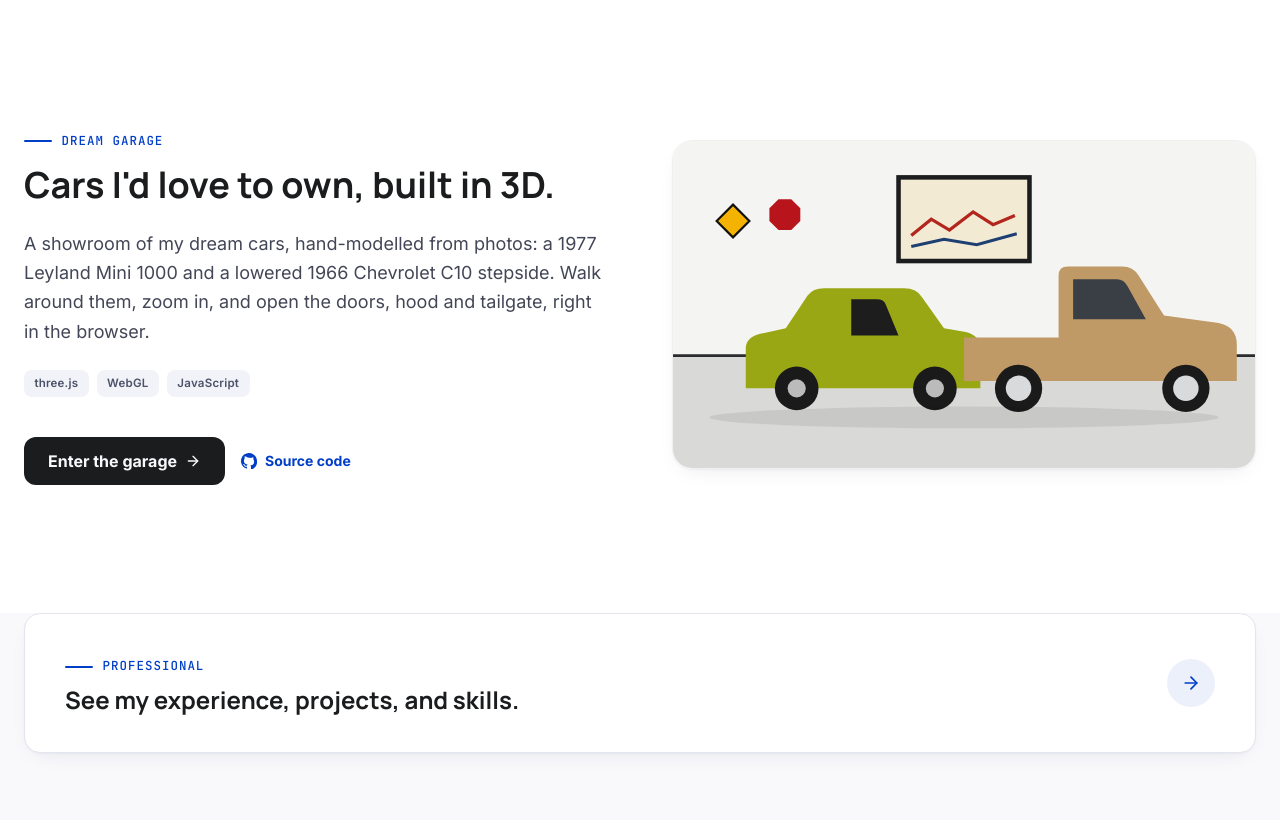
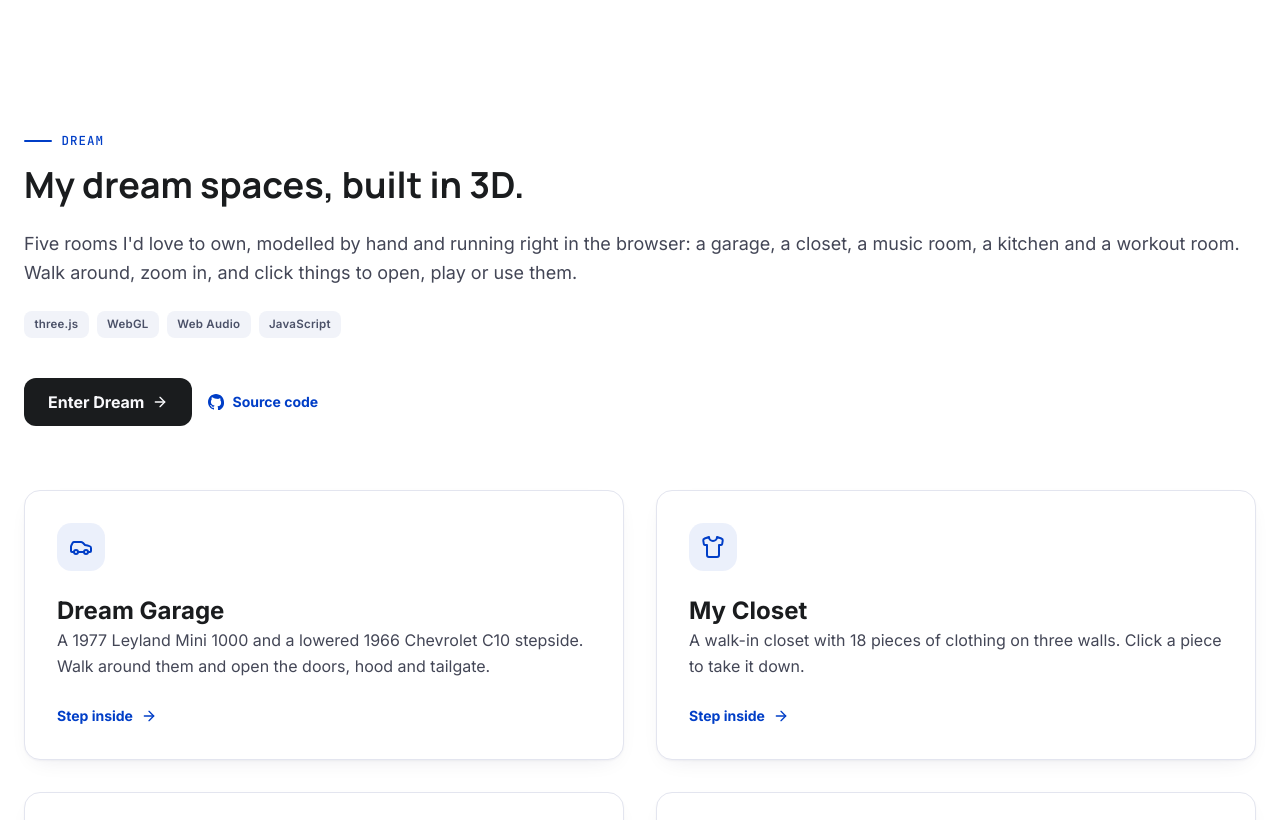
Before and after one commit to brigham4210/brigham4210.github.io, a plain HTML site: page personal.html in a window 1280 px wide. Shown: the part 1980-2800 px from the top of the page. Drawn offline with nearby package versions, Linux system fonts and the light colour scheme.

Commit message:
Replace Dream Garage with full Dream section
Show all five Dream rooms (garage, closet, music room, kitchen,
workout room) on the Beyond Work page and update nav and intro copy.

Co-Authored-By: Claude Opus 5.5 <noreply@anthropic.com>

```diff
--- a/personal.html
+++ b/personal.html
@@ -27,7 +27,7 @@
           <a href="index.html" class="nav-link hover:text-primary transition-colors">Home</a>
           <a href="#youtube" class="nav-link hover:text-primary transition-colors">YouTube</a>
           <a href="#cards" class="nav-link hover:text-primary transition-colors">Cards</a>
-          <a href="#garage" class="nav-link hover:text-primary transition-colors">Garage</a>
+          <a href="#dream" class="nav-link hover:text-primary transition-colors">Dream</a>
           <a href="https://linkedin.com/in/brigham-chen-pai-han" target="_blank" rel="noreferrer" class="bg-primary text-white px-5 py-2 rounded-full text-sm font-semibold hover:bg-primary-container transition-all active:scale-95">
             LinkedIn
           </a>
@@ -40,7 +40,7 @@
         <a href="index.html">Home</a>
         <a href="#youtube">YouTube</a>
         <a href="#cards">Cards</a>
-        <a href="#garage">Garage</a>
+        <a href="#dream">Dream</a>
         <a href="https://linkedin.com/in/brigham-chen-pai-han" target="_blank" rel="noreferrer">LinkedIn ↗</a>
       </div>
     </nav>
@@ -56,7 +56,7 @@
           </h1>
           <p class="text-on-surface-variant text-lg max-w-2xl leading-relaxed">
             When I'm not testing software, I'm watching basketball — and making things about it.
-            Here's where I share NBA breakdowns on YouTube, the collectible cards I design, and the dream cars I build in 3D.
+            Here's where I share NBA breakdowns on YouTube, the collectible cards I design, and the dream rooms I build in 3D.
           </p>
         </div>
       </section>
@@ -147,54 +147,60 @@
         </div>
       </section>
 
-      <!-- Dream Garage -->
-      <section id="garage" class="section-alt py-32 px-6">
-        <div class="max-w-7xl mx-auto grid grid-cols-1 lg:grid-cols-2 gap-16 items-center">
-          <div class="reveal">
-            <p class="eyebrow">Dream Garage</p>
-            <h2 class="font-headline text-4xl font-bold mb-6">Cars I'd love to own, built in 3D.</h2>
+      <!-- Dream -->
+      <section id="dream" class="section-alt py-32 px-6">
+        <div class="max-w-7xl mx-auto">
+          <div class="reveal max-w-3xl mb-16">
+            <p class="eyebrow">Dream</p>
+            <h2 class="font-headline text-4xl font-bold mb-6">My dream spaces, built in 3D.</h2>
             <p class="text-on-surface-variant text-lg leading-relaxed mb-6">
-              A showroom of my dream cars, hand-modelled from photos: a 1977 Leyland Mini 1000 and a lowered
-              1966 Chevrolet C10 stepside. Walk around them, zoom in, and open the doors, hood and tailgate,
-              right in the browser.
+              Five rooms I'd love to own, modelled by hand and running right in the browser: a garage, a closet,
+              a music room, a kitchen and a workout room. Walk around, zoom in, and click things to open, play or use them.
             </p>
             <div class="flex flex-wrap gap-2 mb-10">
-              <span class="tag">three.js</span><span class="tag">WebGL</span><span class="tag">JavaScript</span>
+              <span class="tag">three.js</span><span class="tag">WebGL</span><span class="tag">Web Audio</span><span class="tag">JavaScript</span>
             </div>
             <div class="flex flex-wrap gap-4 items-center">
-              <a href="../Dream/Garage/" class="flex items-center gap-2 bg-on-surface text-surface px-6 py-3 rounded-xl font-bold hover:opacity-90 transition-all active:scale-95">
-                Enter the garage <i data-lucide="arrow-right" class="w-4 h-4"></i>
+              <a href="../Dream/" class="flex items-center gap-2 bg-on-surface text-surface px-6 py-3 rounded-xl font-bold hover:opacity-90 transition-all active:scale-95">
+                Enter Dream <i data-lucide="arrow-right" class="w-4 h-4"></i>
               </a>
               <a href="https://github.com/brigham4210/Dream" target="_blank" rel="noreferrer" class="inline-flex items-center gap-2 text-primary font-bold text-sm hover:underline">
                 <svg class="w-4 h-4" aria-hidden="true"><use href="#i-github" /></svg> Source code
               </a>
             </div>
           </div>
-          <a href="../Dream/Garage/" class="garage-art reveal" aria-label="Open the Dream Garage">
-            <svg viewBox="0 0 320 180" aria-hidden="true">
-              <rect width="320" height="118" fill="#f4f4f2" />
-              <rect y="118" width="320" height="62" fill="#d9dad8" />
-              <path d="M0 118H320" stroke="#2a2b2d" stroke-width="1.5" />
-              <rect x="124" y="20" width="72" height="46" fill="#f3ead3" stroke="#1c1d1f" stroke-width="2.5" />
-              <path d="M131 52l11-9 10 6 13-10 11 7 12-5" stroke="#b3261e" stroke-width="1.8" fill="none" />
-              <path d="M131 58l18-4 18 3 22-6" stroke="#1d3f72" stroke-width="1.6" fill="none" />
-              <path d="M24 44l9-9 9 9-9 9z" fill="#f5b301" stroke="#111" stroke-width="1.2" />
-              <path d="M58 32h7l5 5v7l-5 5h-7l-5-5v-7z" fill="#b8141c" />
-              <g transform="translate(40 136)">
-                <path d="M0 0v-22q0-6 8-8l14-3 12-18q3-4 9-4h44q7 0 10 5l12 17 12 2q8 2 8 9v22z" fill="#9aa714" />
-                <path d="M84 -29l-7-17q-1-3-5-3H58v20z" fill="#1d1d1d" />
-                <circle cx="28" cy="0" r="12" fill="#1a1a1a" /><circle cx="104" cy="0" r="12" fill="#1a1a1a" />
-                <circle cx="28" cy="0" r="5" fill="#bbb" /><circle cx="104" cy="0" r="5" fill="#bbb" />
-              </g>
-              <g transform="translate(160 136)">
-                <path d="M0 -4v-24h52v-34q0-5 5-5h30q6 0 9 5l14 22 30 4q10 2 10 12v20z" fill="#c09a66" />
-                <path d="M60 -38v-22h24q4 0 6 4l10 18z" fill="#3a3f45" />
-                <circle cx="30" cy="0" r="13" fill="#1a1a1a" /><circle cx="122" cy="0" r="13" fill="#1a1a1a" />
-                <circle cx="30" cy="0" r="7" fill="#d8dadc" /><circle cx="122" cy="0" r="7" fill="#d8dadc" />
-              </g>
-              <ellipse cx="160" cy="152" rx="140" ry="6" fill="#000" opacity=".08" />
-            </svg>
-          </a>
+          <div class="grid grid-cols-1 md:grid-cols-2 lg:grid-cols-3 gap-8">
+            <a href="../Dream/Garage/" class="project-card reveal block">
+              <div class="project-icon"><i data-lucide="car" class="w-6 h-6"></i></div>
+              <h3 class="text-2xl font-bold mb-3">Dream Garage</h3>
+              <p class="text-on-surface-variant leading-relaxed mb-6">A 1977 Leyland Mini 1000 and a lowered 1966 Chevrolet C10 stepside. Walk around them and open the doors, hood and tailgate.</p>
+              <span class="inline-flex items-center gap-2 text-primary font-bold text-sm">Step inside <i data-lucide="arrow-right" class="w-4 h-4"></i></span>
+            </a>
+            <a href="../Dream/Closet/" class="project-card reveal block">
+              <div class="project-icon"><i data-lucide="shirt" class="w-6 h-6"></i></div>
+              <h3 class="text-2xl font-bold mb-3">My Closet</h3>
+              <p class="text-on-surface-variant leading-relaxed mb-6">A walk-in closet with 18 pieces of clothing on three walls. Click a piece to take it down.</p>
+              <span class="inline-flex items-center gap-2 text-primary font-bold text-sm">Step inside <i data-lucide="arrow-right" class="w-4 h-4"></i></span>
+            </a>
+            <a href="../Dream/Music/" class="project-card reveal block">
+              <div class="project-icon"><i data-lucide="music" class="w-6 h-6"></i></div>
+              <h3 class="text-2xl font-bold mb-3">My Music Room</h3>
+              <p class="text-on-surface-variant leading-relaxed mb-6">A grand piano, guitars, a bass, a drum kit, a cajón and a singing studio. Click the keys, strings and drums to play them.</p>
+              <span class="inline-flex items-center gap-2 text-primary font-bold text-sm">Step inside <i data-lucide="arrow-right" class="w-4 h-4"></i></span>
+            </a>
+            <a href="../Dream/Kitchen/" class="project-card reveal block">
+              <div class="project-icon"><i data-lucide="chef-hat" class="w-6 h-6"></i></div>
+              <h3 class="text-2xl font-bold mb-3">My Dream Kitchen</h3>
+              <p class="text-on-surface-variant leading-relaxed mb-6">A marble island, a six-burner range, a wood-fired pizza oven and a Korean barbecue table. Toss the wok or light the grill.</p>
+              <span class="inline-flex items-center gap-2 text-primary font-bold text-sm">Step inside <i data-lucide="arrow-right" class="w-4 h-4"></i></span>
+            </a>
+            <a href="../Dream/Gym/" class="project-card reveal block">
+              <div class="project-icon"><i data-lucide="dumbbell" class="w-6 h-6"></i></div>
+              <h3 class="text-2xl font-bold mb-3">My Workout Room</h3>
+              <p class="text-on-surface-variant leading-relaxed mb-6">Mirrors that really reflect the room, a treadmill, a power rack and free weights. Start the belt or press the barbell.</p>
+              <span class="inline-flex items-center gap-2 text-primary font-bold text-sm">Step inside <i data-lucide="arrow-right" class="w-4 h-4"></i></span>
+            </a>
+          </div>
         </div>
       </section>
 
--- a/theme.css
+++ b/theme.css
@@ -214,9 +214,6 @@ html, body { overflow-x: clip; }
 .video-card:hover .thumb { box-shadow: var(--shadow-lift); transform: translateY(-4px); }
 
 /* ---------- Dream Garage ---------- */
-.garage-art { display: block; border-radius: 1.25rem; overflow: hidden; border: 1px solid rgba(0, 0, 0, 0.06); box-shadow: var(--shadow-soft); transition: box-shadow 0.3s ease, transform 0.3s ease; }
-.garage-art:hover { box-shadow: var(--shadow-lift); transform: translateY(-4px); }
-.garage-art svg { display: block; width: 100%; height: auto; }
 
 /* ---------- Cards banner ---------- */
 .cards-banner {
```
Also changed, not shown: index.html (+1 -1 lines).
